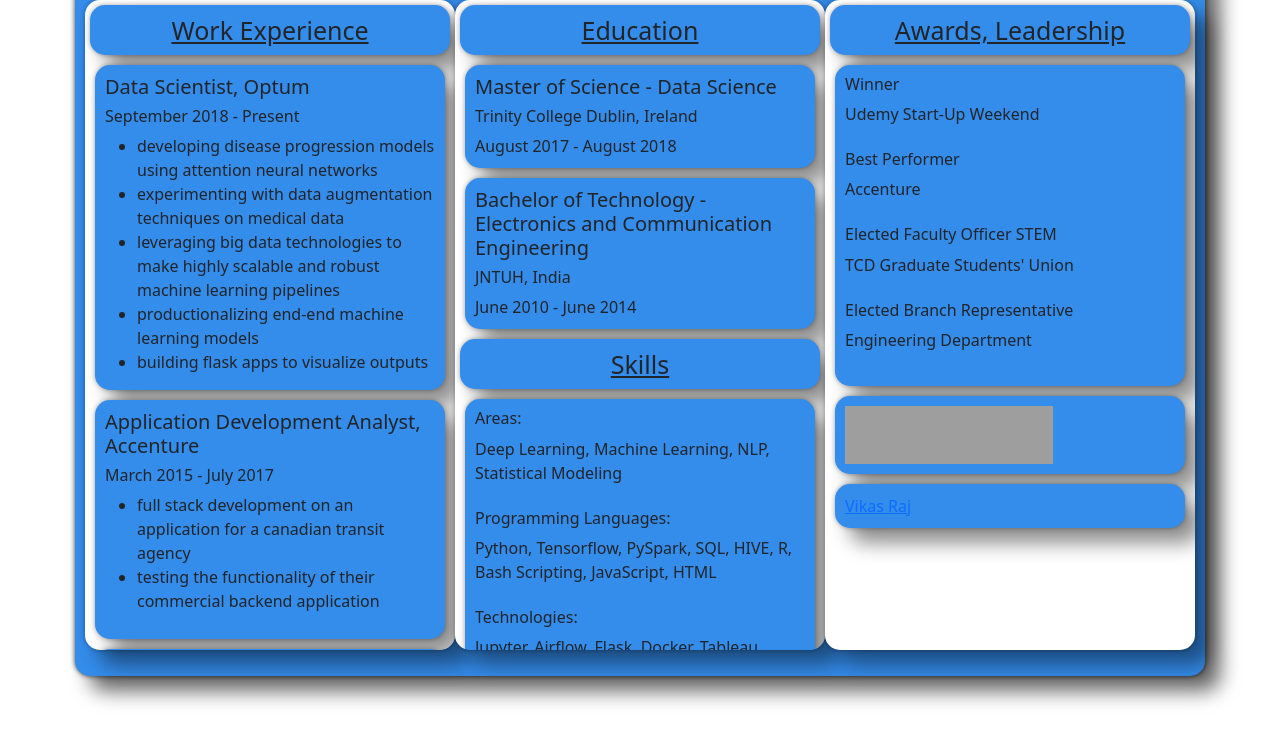
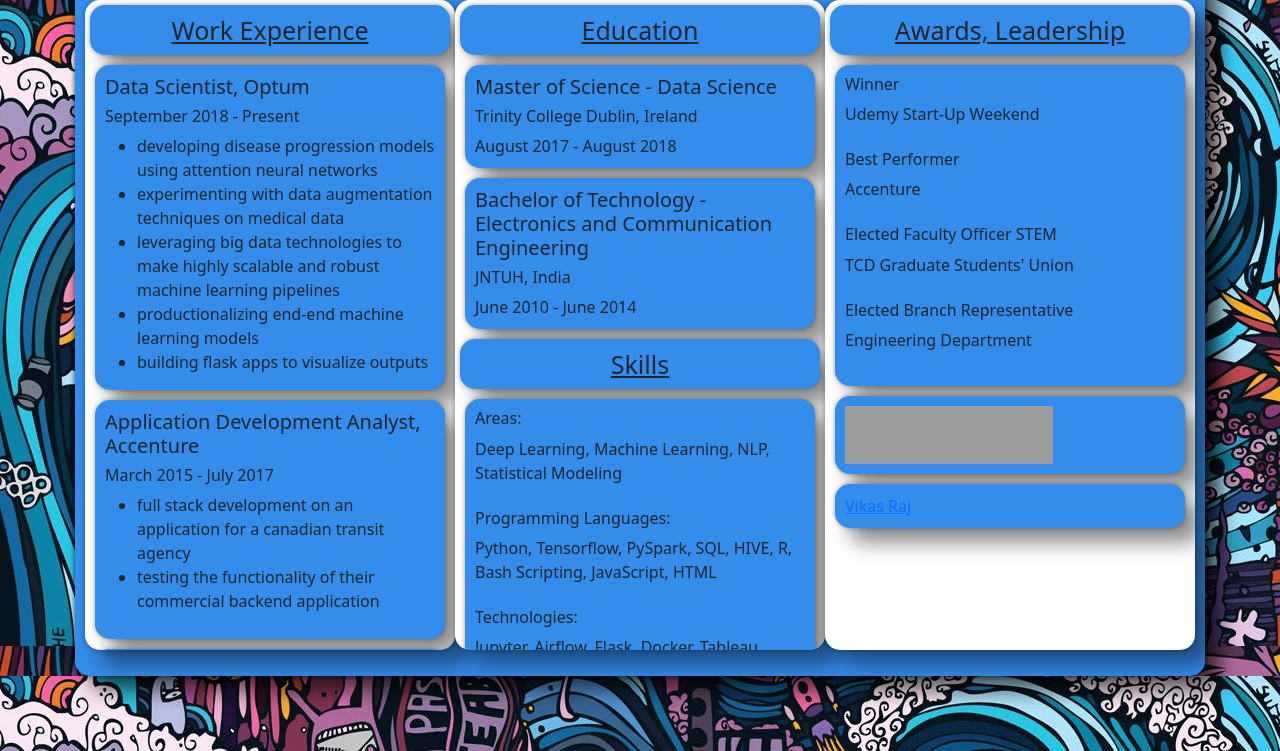
Before and after one commit to vikasrajpaidimukkala/vikasrajpaidimukkala.github.io, a plain HTML site: page docs/index.html in a window 1280 px wide. Shown: the part 149-900 px from the top of the page. Drawn offline with nearby package versions, Linux system fonts and the light colour scheme; grey boxes are pictures that could not be loaded.

Commit message:
added background image for a bit of pizazz

```diff
--- a/docs/stylesheet.css
+++ b/docs/stylesheet.css
@@ -1,5 +1,6 @@
 html, body {
     margin: 0;
+    background-image: url("backrgound_image.jpg");
 }
 
 .background-card{
```
Also changed, not shown: docs/backrgound_image.jpg (added).
